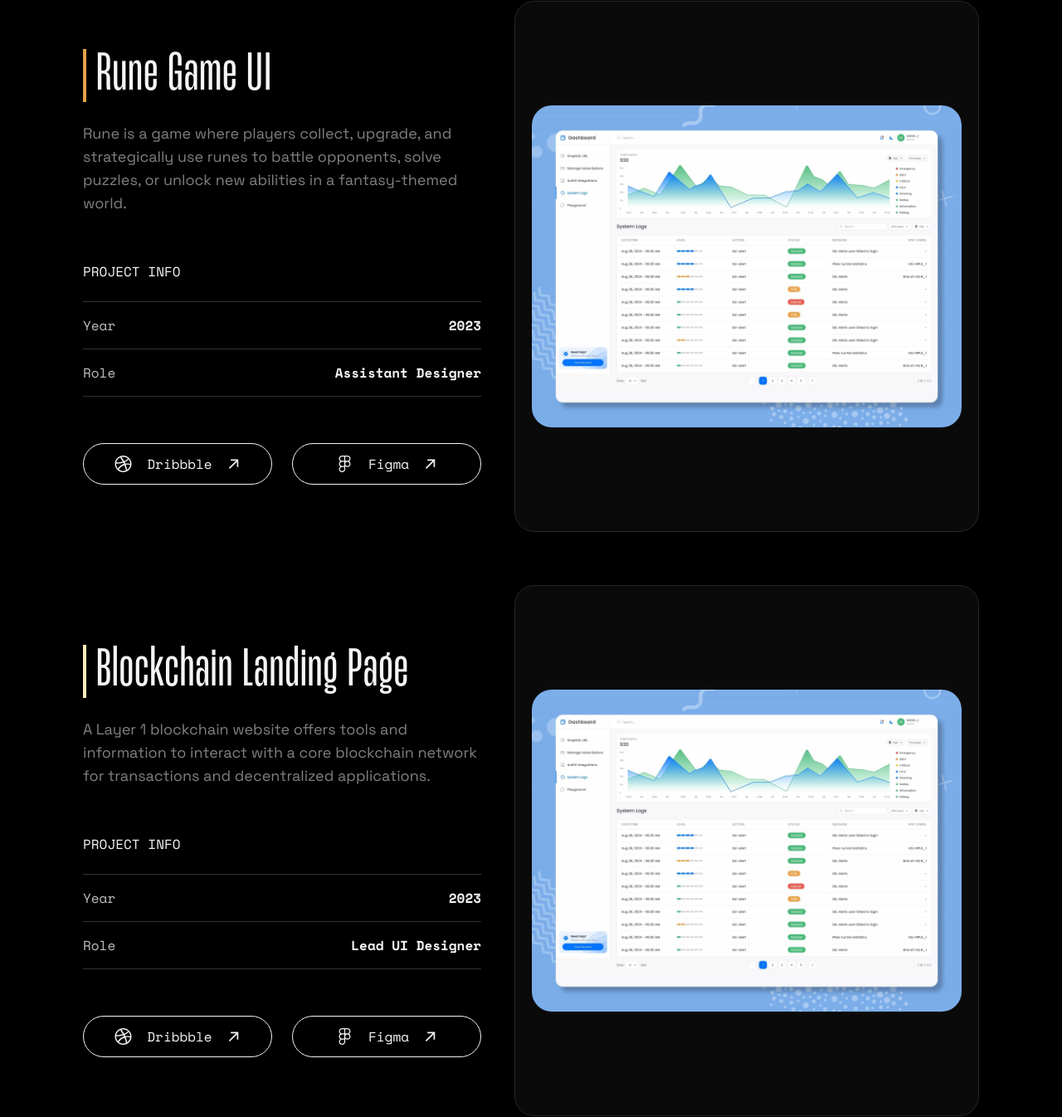
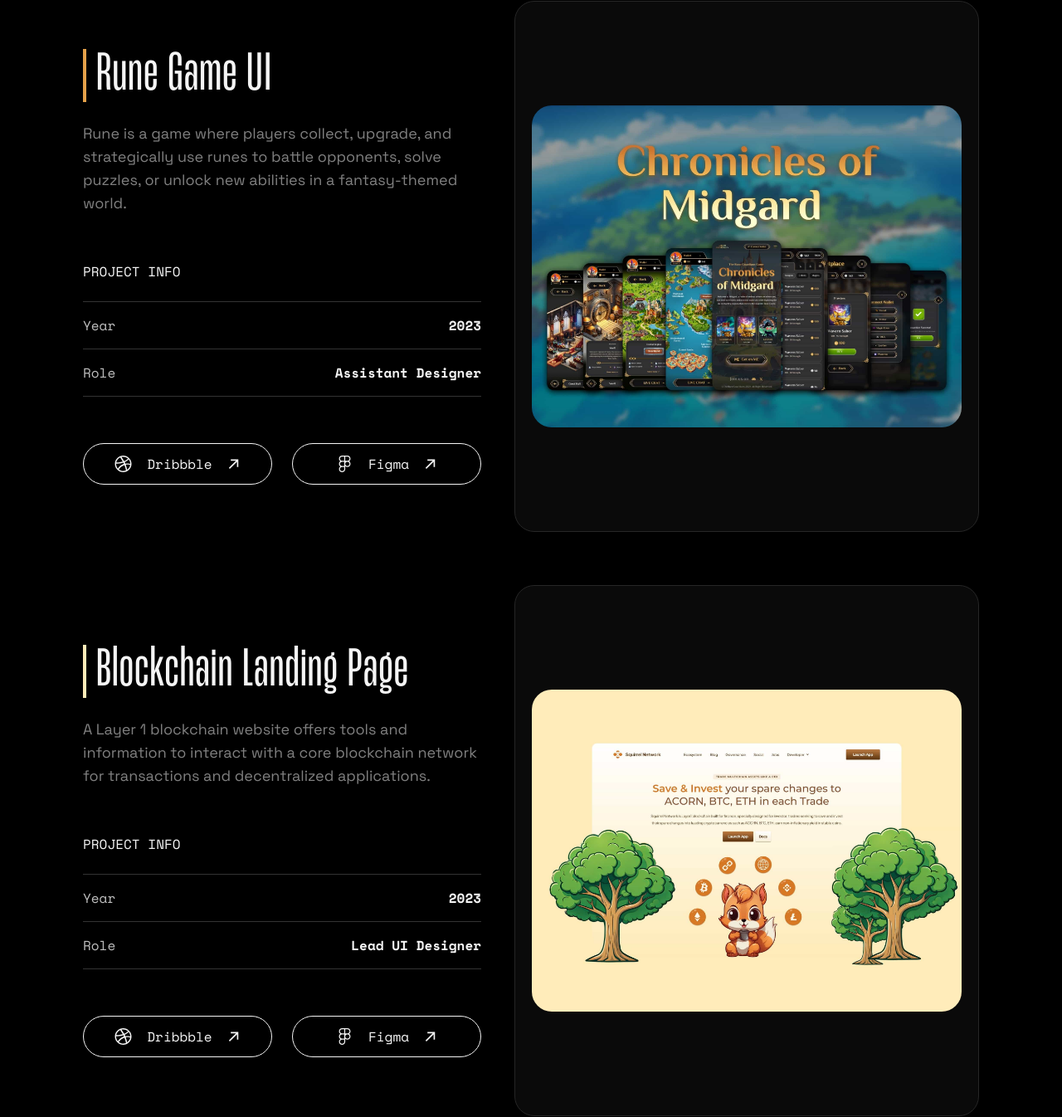
Before and after one commit to syahrulmiftah/syahrulmiftah.my.id, a website built with Vite: page index.html in a window 1280 px wide. Shown: the part 4453-5799 px from the top of the page at 83% size. Built offline with nearby package versions, Linux system fonts and the light colour scheme; a script that the page names is missing.

Commit message:
fix image

```diff
--- a/index.html
+++ b/index.html
@@ -653,8 +653,8 @@
             </div>
             <div class="img-project hidden-left">
               <img
-                src="./res/graphQL.jpg"
-                srcset="./res/graphQL-mobile.jpg 600w, ./res/graphQL.jpg 1200w"
+                src="./res/midgard.jpg"
+                srcset="./res/midgard-mobile.jpg 600w, ./res/midgard.jpg 1200w"
                 alt="Rexswap Project image"
               />
             </div>
@@ -780,8 +780,11 @@
             </div>
             <div class="img-project hidden-left">
               <img
-                src="./res/graphQL.jpg"
-                srcset="./res/graphQL-mobile.jpg 600w, ./res/graphQL.jpg 1200w"
+                src="./res/squirrel.jpg"
+                srcset="
+                  ./res/squirrel-mobile.jpg  600w,
+                  ./res/squirrel.jpg        1200w
+                "
                 alt="Rexswap Project image"
               />
             </div>
```
